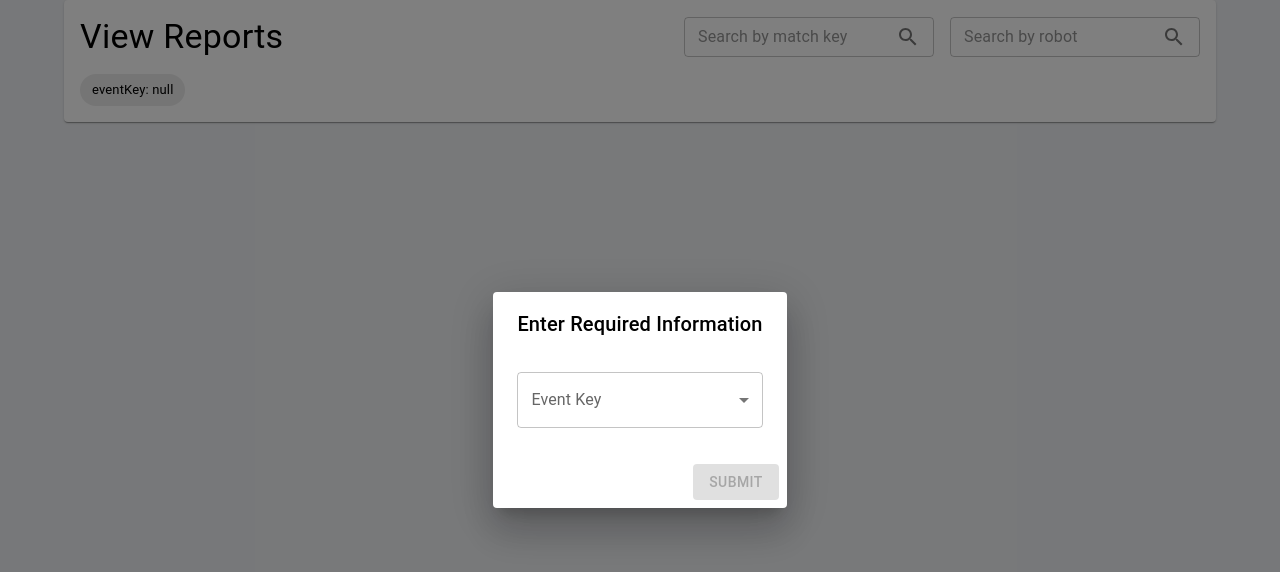
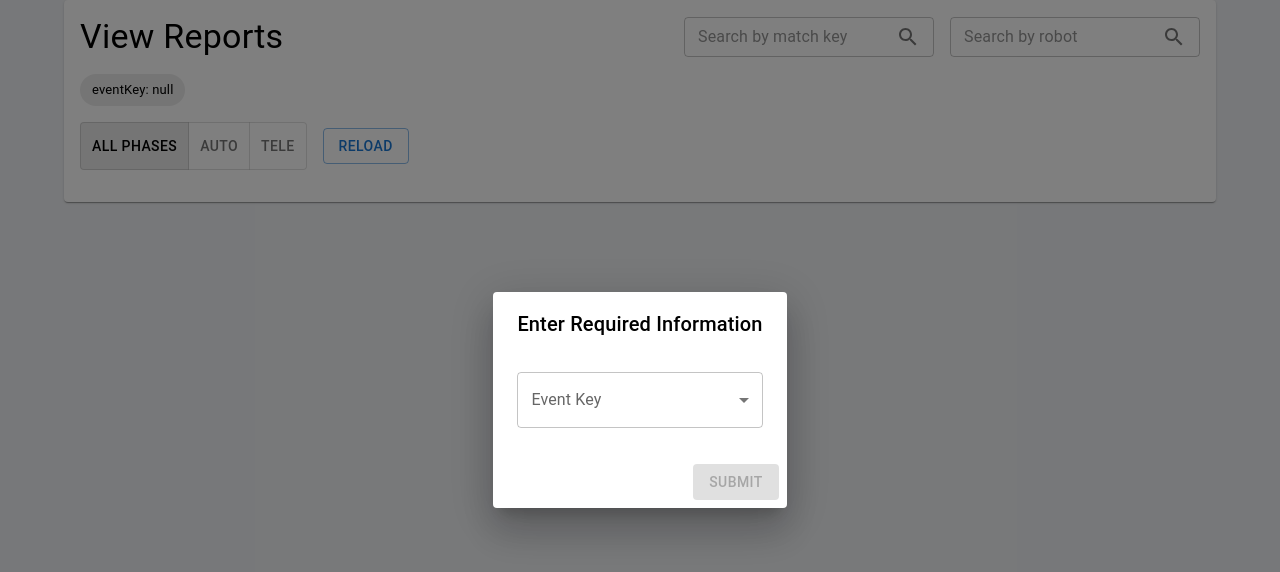
Before and after one commit to team-7558/scouting-2026, a React (Create React App) app in the folder client/: page /categorySort in a window 1280 px wide. Shown: the top 572 px of the page. Built offline with nearby package versions, Linux system fonts and the light colour scheme; sample sign-in values are in the browser's storage.

Commit message:
made category sort a little nicer to use

```diff
--- a/client/src/pages/Strategy/CategorySort.js
+++ b/client/src/pages/Strategy/CategorySort.js
@@ -1,4 +1,4 @@
-import React, { useState, useRef, useEffect } from "react";
+import React, { useState, useRef, useEffect, useMemo } from "react";
 import {
   Box,
   Button,
@@ -19,6 +19,8 @@ import {
   CircularProgress,
   TextField,
   InputAdornment,
+  ToggleButton,
+  ToggleButtonGroup,
 } from "@mui/material";
 import { alpha, useTheme } from "@mui/material/styles";
 import {
@@ -37,6 +39,8 @@ import SpeedIcon from "@mui/icons-material/Speed";
 import ReportProblemIcon from "@mui/icons-material/ReportProblem";
 import PushPinIcon from "@mui/icons-material/PushPin";
 import SearchIcon from "@mui/icons-material/Search";
+import ExpandMoreIcon from "@mui/icons-material/ExpandMore";
+import ExpandLessIcon from "@mui/icons-material/ExpandLess";
 
 import CyclesFieldCanvas from "./CyclesFieldCanvas"; // Your CyclesFieldCanvas component
 import ScoreBarChart from "./ScoreBarChart"; // Reusable chart component
@@ -96,7 +100,8 @@ const stableSort = (array, comparator) => {
   return stabilized.map((el) => el[0]);
 };
 
-// This component renders a table for a single category group.
+// ------------------- CategoryTable Component -------------------
+// Renders a table for a single category group.
 const CategoryTable = ({ group, rows, metricKeys }) => {
   const theme = useTheme();
   const [order, setOrder] = useState("asc");
@@ -119,20 +124,6 @@ const CategoryTable = ({ group, rows, metricKeys }) => {
   ];
 
   return (
-    <Box sx={{ mb: 4 }}>
-      {/* Category header styled with the group color from AveragesConfig */}
-      <Typography
-        variant="h6"
-        sx={{
-          bgcolor: groupColors[group] || "#333",
-          color: theme.palette.getContrastText(groupColors[group] || "#333"),
-          p: 1,
-          borderRadius: 1,
-          mb: 1,
-        }}
-      >
-        {group.toUpperCase()}
-      </Typography>
     <TableContainer component={Paper}>
       <Table size="small">
         <TableHead>
@@ -154,8 +145,7 @@ const CategoryTable = ({ group, rows, metricKeys }) => {
           </TableRow>
         </TableHead>
         <TableBody>
-            {stableSort(rows, getComparator(order, orderBy)).map(
-              (row, index) => (
+          {stableSort(rows, getComparator(order, orderBy)).map((row, index) => (
             <TableRow key={`${row.robot}-${row.phase}-${index}`}>
               <TableCell>{row.robot}</TableCell>
               <TableCell>{row.phase}</TableCell>
@@ -167,36 +157,31 @@ const CategoryTable = ({ group, rows, metricKeys }) => {
                 </TableCell>
               ))}
             </TableRow>
-              )
-            )}
+          ))}
         </TableBody>
       </Table>
     </TableContainer>
-    </Box>
   );
 };
 
 // ------------------- AveragesTable Component -------------------
-// This component groups the averages data (nested by robot and phase) by category (group)
-// and renders one table per group. An optional metricFilter prop (function: (group, metricKey) => boolean)
-// can be provided to limit which metrics are displayed.
-const AveragesTable = ({ averages, metricFilter }) => {
-  // categoryRows will map a category (group) to an array of rows.
-  // Each row: { robot, phase, ...metrics } where metrics are from that group.
+// Groups the averages data (nested by robot and phase) by category (group)
+// and renders one collapsible table per group. The table is collapsed by default
+// except for the "epa" group. A phaseFilter prop can limit the data to "auto" or "tele".
+const AveragesTable = ({ averages, phaseFilter }) => {
+  // Build rows grouped by category.
   const categoryRows = {};
 
-  // Iterate over each robot and each phase ("auto", "tele", etc.)
   Object.keys(averages).forEach((robotId) => {
     const robotAverages = averages[robotId] || {};
     Object.keys(robotAverages).forEach((phase) => {
+      // Apply phase filter if set (phase keys are assumed to be lower-case).
+      if (phaseFilter !== "all" && phase.toLowerCase() !== phaseFilter) return;
       const phaseData = robotAverages[phase] || {};
-      // phaseData is an object keyed by category (e.g., "movement", "coral", etc.)
       Object.keys(phaseData).forEach((group) => {
-        // Initialize the group array if needed.
         if (!categoryRows[group]) {
           categoryRows[group] = [];
         }
-        // Create a row: add robot, phase (uppercase) and spread the metrics from this group.
         categoryRows[group].push({
           robot: robotId,
           phase: phase.toUpperCase(),
@@ -206,53 +191,94 @@ const AveragesTable = ({ averages, metricFilter }) => {
     });
   });
 
-  // Now, for each category, compute the dynamic headers (union of metric keys)
-  const tables = Object.keys(categoryRows).map((group) => {
+  // Manage open/closed state for each group.
+  const [openGroups, setOpenGroups] = useState({});
+
+  // Set default open state on first render.
+  useEffect(() => {
+    const defaults = {};
+    Object.keys(categoryRows).forEach((group) => {
+      defaults[group] = group.toLowerCase() === "epa"; // open only if group === "epa"
+    });
+    setOpenGroups(defaults);
+  }, [averages]);
+
+  const toggleGroup = (group) => {
+    setOpenGroups((prev) => ({ ...prev, [group]: !prev[group] }));
+  };
+
+  return (
+    <>
+      {Object.keys(categoryRows).map((group) => {
         const rows = categoryRows[group];
-
-    // Build a set of metric keys across all rows in this group.
+        // Collect unique metric keys from rows.
         const metricKeysSet = new Set();
         rows.forEach((row) => {
           Object.keys(row).forEach((key) => {
             if (key !== "robot" && key !== "phase") {
-          // If a filter is provided, only add keys that pass.
-          if (typeof metricFilter === "function") {
-            if (metricFilter(group, key)) {
               metricKeysSet.add(key);
-            }
-          } else {
-            metricKeysSet.add(key);
-          }
             }
           });
         });
-    // const dynamicHeaders = Array.from(metricKeysSet).sort();
         const dynamicHeaders = Array.from(metricKeysSet);
         return (
+          <Box key={group} sx={{ mb: 4 }}>
+            <Box
+              sx={{
+                display: "flex",
+                alignItems: "center",
+                bgcolor: groupColors[group] || "#333",
+                color: (theme) =>
+                  theme.palette.getContrastText(groupColors[group] || "#333"),
+                p: 1,
+                borderRadius: 1,
+                mb: 1,
+                cursor: "pointer",
+              }}
+              onClick={() => toggleGroup(group)}
+            >
+              <Typography variant="h6" sx={{ flexGrow: 1 }}>
+                {group.toUpperCase()}
+              </Typography>
+              {openGroups[group] ? <ExpandLessIcon /> : <ExpandMoreIcon />}
+            </Box>
+            <Collapse in={openGroups[group]} timeout="auto" unmountOnExit>
               <CategoryTable
-        key={group}
                 group={group}
                 rows={rows}
                 metricKeys={dynamicHeaders}
               />
+            </Collapse>
+          </Box>
         );
-  });
-
-  return <>{tables}</>;
+      })}
+    </>
+  );
 };
 
+// ------------------- CategorySort Component -------------------
 const CategorySort = ({ requiredParamKeys = ["eventKey"] }) => {
   const location = useLocation();
   const navigate = useNavigate();
   const [searchParams, setSearchParams] = useSearchParams();
-  const [paramsProvided, setParamsProvided] = useState(false);
-  const [reportData, setReportData] = useState(null);
-  const [loading, setLoading] = useState(false);
+
+  // Use cached data from localStorage if available.
+  const cachedData = useMemo(() => {
+    const stored = localStorage.getItem("averagesData");
+    return stored ? JSON.parse(stored) : null;
+  }, []);
+  const [reportData, setReportData] = useState(cachedData);
+  const [isSyncing, setIsSyncing] = useState(false);
   const [error, setError] = useState("");
 
   // Fixed search bars for "matchKey" and "robot"
   const [matchKeySearchTerm, setMatchKeySearchTerm] = useState("");
   const [robotSearchTerm, setRobotSearchTerm] = useState("");
+  // Phase filter: "all", "auto", or "tele"
+  const [phaseFilter, setPhaseFilter] = useState("all");
+
+  // Ref to ensure we only auto-load once per reload.
+  const hasLoadedRef = useRef(false);
 
   // Prepopulate search terms.
   useEffect(() => {
@@ -261,6 +287,7 @@ const CategorySort = ({ requiredParamKeys = ["eventKey"] }) => {
   }, [searchParams]);
 
   // Check if all required params are provided.
+  const [paramsProvided, setParamsProvided] = useState(false);
   useEffect(() => {
     const allProvided = requiredParamKeys.every(
       (key) => searchParams.get(key) && searchParams.get(key).trim() !== ""
@@ -268,12 +295,9 @@ const CategorySort = ({ requiredParamKeys = ["eventKey"] }) => {
     setParamsProvided(allProvided);
   }, [location.search, searchParams, requiredParamKeys]);
 
-  // In your CategorySort component, replace the effect dependency for searchParams with a stable value:
-  const spString = searchParams.toString();
-
-  useEffect(() => {
-    const fetchReports = async () => {
-      setLoading(true);
+  // Function to load data from API.
+  const loadData = async () => {
+    setIsSyncing(true);
     setError("");
     try {
       const params = {};
@@ -283,20 +307,23 @@ const CategorySort = ({ requiredParamKeys = ["eventKey"] }) => {
       console.log("params: ", params);
       const res = await getReports(params);
       setReportData(res.data);
+      localStorage.setItem("averagesData", JSON.stringify(res.data));
     } catch (err) {
       setError("Error loading reports");
     } finally {
-        setLoading(false);
+      setIsSyncing(false);
     }
   };
 
-    if (paramsProvided) {
-      fetchReports();
+  // Auto-load data once when params are provided.
+  useEffect(() => {
+    if (paramsProvided && !hasLoadedRef.current) {
+      hasLoadedRef.current = true;
+      loadData();
     }
-  }, [paramsProvided, spString]); // now using spString instead of searchParams
+  }, [paramsProvided]);
 
-  // When Enter is pressed in the matchKey search bar:
-  // - Remove the robot parameter, update matchKey, and navigate to /matches.
+  // When Enter is pressed in the matchKey search bar.
   const handleMatchKeySearchKeyDown = (e) => {
     if (e.key === "Enter") {
       const newParams = {};
@@ -311,8 +338,7 @@ const CategorySort = ({ requiredParamKeys = ["eventKey"] }) => {
     }
   };
 
-  // When Enter is pressed in the robot search bar:
-  // - Remove the matchKey parameter, update robot, and navigate to /robots.
+  // When Enter is pressed in the robot search bar.
   const handleRobotSearchKeyDown = (e) => {
     if (e.key === "Enter") {
       const newParams = {};
@@ -324,6 +350,13 @@ const CategorySort = ({ requiredParamKeys = ["eventKey"] }) => {
       newParams["robot"] = robotSearchTerm;
       setSearchParams(newParams);
       navigate(`/robots?${new URLSearchParams(newParams).toString()}`);
+    }
+  };
+
+  // Handle phase filter change.
+  const handlePhaseFilter = (e, newPhase) => {
+    if (newPhase !== null) {
+      setPhaseFilter(newPhase);
     }
   };
 
@@ -396,22 +429,51 @@ const CategorySort = ({ requiredParamKeys = ["eventKey"] }) => {
           </Box>
         </Box>
         {/* Show current required parameters as chips */}
-        <Box sx={{ display: "flex", flexWrap: "wrap", gap: 1 }}>
+        <Box sx={{ display: "flex", flexWrap: "wrap", gap: 1, mb: 2 }}>
           {requiredParamKeys.map((key) => (
             <Chip key={key} label={`${key}: ${searchParams.get(key)}`} />
           ))}
         </Box>
+        {/* Phase filter */}
+        <Box sx={{ mb: 2, display: "flex", alignItems: "center", gap: 2 }}>
+          <ToggleButtonGroup
+            value={phaseFilter}
+            exclusive
+            onChange={handlePhaseFilter}
+            aria-label="phase filter"
+          >
+            <ToggleButton value="all" aria-label="all phases">
+              All Phases
+            </ToggleButton>
+            <ToggleButton value="auto" aria-label="auto phase">
+              AUTO
+            </ToggleButton>
+            <ToggleButton value="tele" aria-label="tele phase">
+              TELE
+            </ToggleButton>
+          </ToggleButtonGroup>
+          {/* Physical Reload Button */}
+          <Button variant="outlined" onClick={loadData}>
+            Reload
+          </Button>
+        </Box>
       </Paper>
       {paramsProvided ? (
         <>
-          {loading ? (
-            <CircularProgress />
-          ) : error ? (
-            <Typography variant="body1" color="error">
-              {error}
+          {/* Sync indicator */}
+          {isSyncing && (
+            <Box sx={{ display: "flex", alignItems: "center", mb: 2 }}>
+              <CircularProgress size={20} sx={{ mr: 1 }} />
+              <Typography variant="body2">
+                Syncing data in background...
               </Typography>
-          ) : reportData ? (
-            <AveragesTable averages={reportData.averages} />
+            </Box>
+          )}
+          {reportData && reportData.averages ? (
+            <AveragesTable
+              averages={reportData.averages}
+              phaseFilter={phaseFilter}
+            />
           ) : (
             <Typography variant="body1">No data available.</Typography>
           )}
```
Lines whose indentation alone changed are shown as unchanged.
